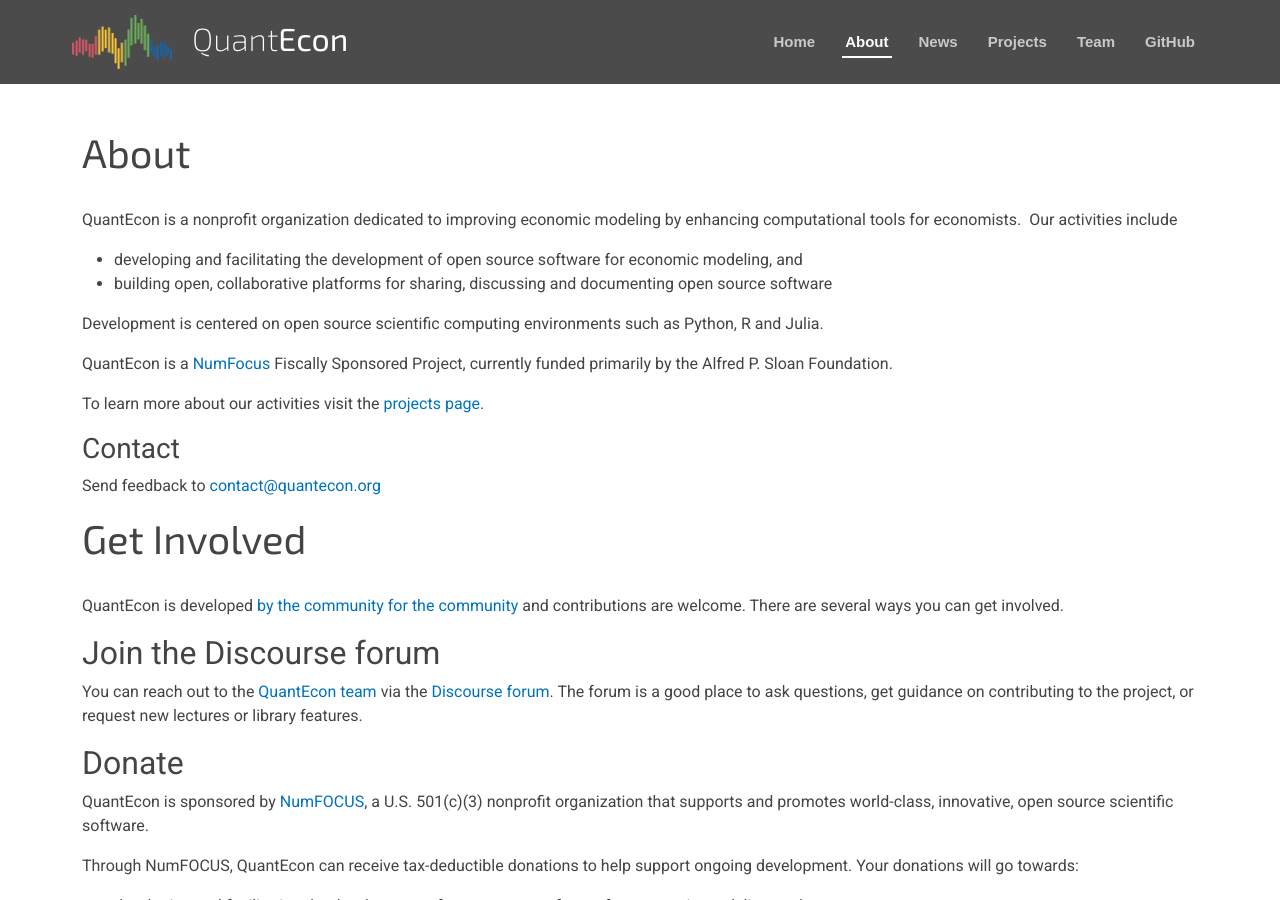
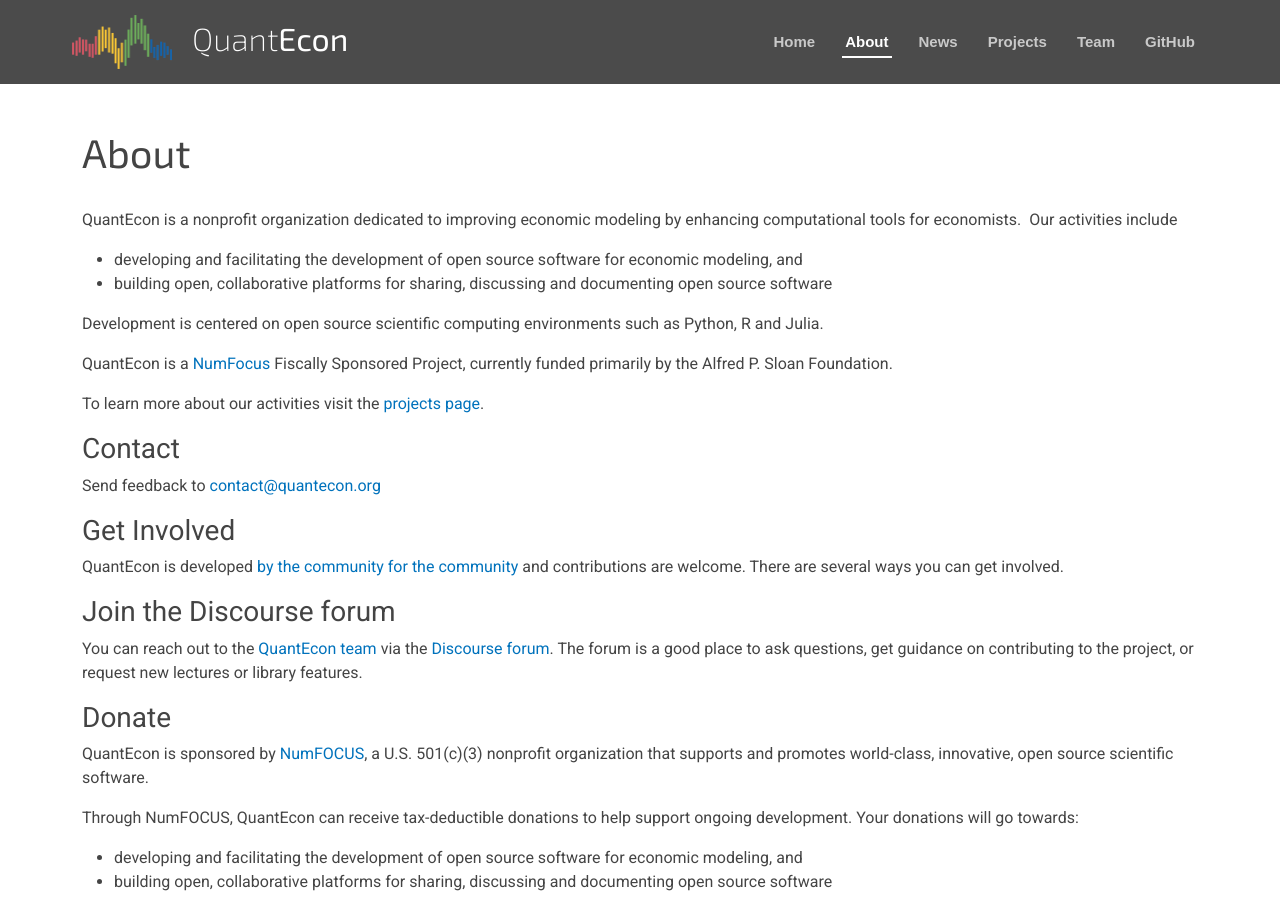
Before and after one commit to QuantEcon/website, a Jekyll site: the page built from pages/about.md, in a window 1280 px wide and 900 px high. Built offline with Jekyll 4.4.1, drawn with Linux system fonts in a browser that asks for light colours; nearby versions of some CDN libraries.

```diff
--- a/pages/about.md
+++ b/pages/about.md
@@ -21,15 +21,15 @@ To learn more about our activities visit the [projects page](projects.md).
 Send feedback to [contact@quantecon.org](mailto:contact@quantecon.org)
 
 
-# Get Involved
+### Get Involved
 
 QuantEcon is developed [by the community for the community](https://quantecon.org/about) and contributions are welcome. There are several ways you can get involved.
 
-## Join the Discourse forum
+### Join the Discourse forum
 
 You can reach out to the [QuantEcon team](https://quantecon.org/team) via the [Discourse forum](http://discourse.quantecon.org/). The forum is a good place to ask questions, get guidance on contributing to the project, or request new lectures or library features.
 
-## Donate
+### Donate
 
 QuantEcon is sponsored by [NumFOCUS](https://numfocus.org/), a U.S. 501(c)(3) nonprofit organization that supports and promotes world-class, innovative, open source scientific software.
 
@@ -43,7 +43,7 @@ To support the QuantEcon project:
 *   [D](https://www.flipcause.com/secure/cause_pdetails/NjY5OA==)[onate directly](http://www.flipcause.com/secure/cause_pdetails/NjY5OA==) via Flipcause
 *   Shop in our [merchandise store](http://quantecon.org/store), featuring hoodies, t-shirts, and more
 
-## Develop and contribute code
+### Develop and contribute code
 
 We welcome submission of algorithms and high quality code to [QuantEcon.py](https://quantecon.org/quantecon-py) and [QuantEcon.jl](https://quantecon.org/quantecon-jl) on all topics in quantitative economics.
 
@@ -53,11 +53,11 @@ We welcome submission of algorithms and high quality code to [QuantEcon.py](http
 
 Less experienced developers who wish to get involved can help improve documentation, work on smaller enhancements or report bugs and request features.
 
-## Write a notebook
+### Write a notebook
 
 If you’ve written code related to quantitative economics and want to share it with the community, we encourage you to submit it as a Jupyter notebook to [QuantEcon Notes](https://notes.quantecon.org/).
 
-## Contributing to the lectures
+### Contributing to the lectures
 
 QuantEcon develops and supports the following
 [lecture series](https://quantecon.org/lectures/) for quantitative economics
@@ -70,7 +70,7 @@ requirements:
 
 Information on contributing to the python lectures can be found [here](https://quantecon.org/contribute-lectures/)
 
-## Resources
+### Resources
 
 If you’re new to open source development, here is some information to help you get started.
 
```
